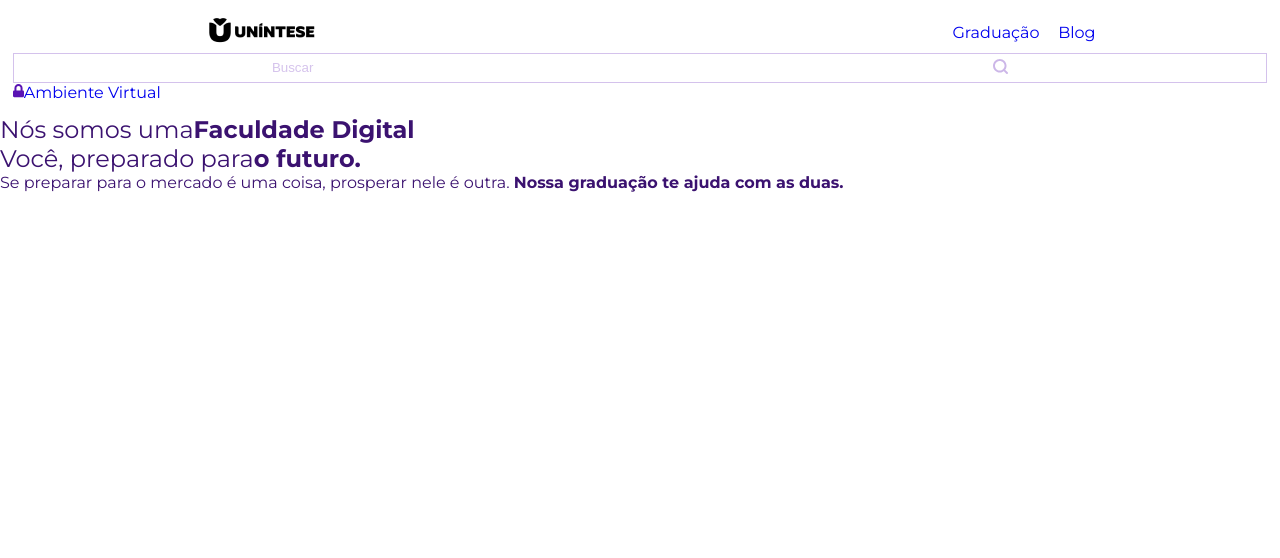
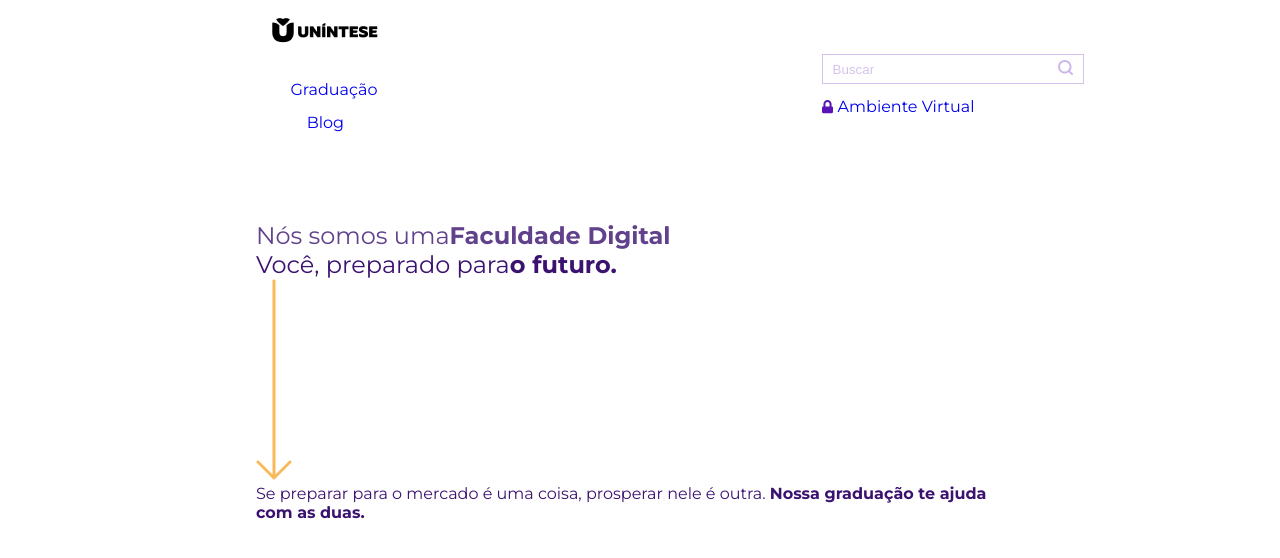
Before and after one commit to Gestao-de-Performance/site-desenvolvido-em-aula-Pablofduarte, a plain HTML site: page index.html in a window 1280 px wide. Drawn offline with Linux system fonts and the light colour scheme.

Commit message:
Aula corpo site

```diff
--- a/index.html
+++ b/index.html
@@ -24,7 +24,7 @@
 </head>
 <body>
     <header>
-        <nav>
+        <nav class="displayFlex">
             <div class="displayFlex gapCabecalho">
                 <!--Inserindo logo na Nav-->
                 <a href="#"><img src="img/logo.png"></a>
@@ -41,16 +41,18 @@
                     <button class="botaoBusca"><img src="img/lupa.svg"></button>
 
                 </div>
-                <a class="removeDecoration quebraDelinha" displayFlexAmbienteV href="#"><img src="img/cadeado.svg">Ambiente Virtual</a>
+                <a class="removeDecoration quebraDelinha displayFlexAmbienteV" href="#"><img src="img/cadeado.svg">Ambiente Virtual</a>
             </div>
 
         </nav>
     </header>
 
-    <section>
+    <section class="containerInformacoes">
+        <div class="Textoinformacoes">
         <h1>Nós somos uma<strong>Faculdade Digital</strong></h1>
         <div>
         <h2>Você, preparado para<strong>o futuro.</strong></h2>
+        <img src="img/seta-amarela.png">
         <p>Se preparar para o mercado é uma coisa, prosperar nele é outra. <strong>Nossa graduação te ajuda com as duas.</strong></p>
         </div>
     </section>
--- a/style.css
+++ b/style.css
@@ -94,15 +94,18 @@ padding: 1%
 }
 
 /*Display Flex do ambiente Virtual*/
-.displayFlexAmbienteV{
-    display:flex;
-    align-items:center;
+.displayFlexAmbienteV {
+    display: flex;
+    align-items: center;
     gap: 5px;
 }
 
 /*Versão Tablet*/
-@media screen and (max-width: 1024px) {
-    .displayFlex{
+ @media screen and (max-width: 1024px){
+
+ }
+
+ .displayFlex {
         flex-wrap: wrap;
     }
 
@@ -119,8 +122,17 @@ padding: 1%
     .marginBotaoCabecalho{
         margin: 10% 0;
     }
-}
+
 
 /*Versão Mobile*/
 
 /*Fim Cabeçalho*/
+
+.containerInformacoes{
+    margin:5% 20%;
+
+}
+
+h1 {
+    opacity: 0.8;
+}
```
